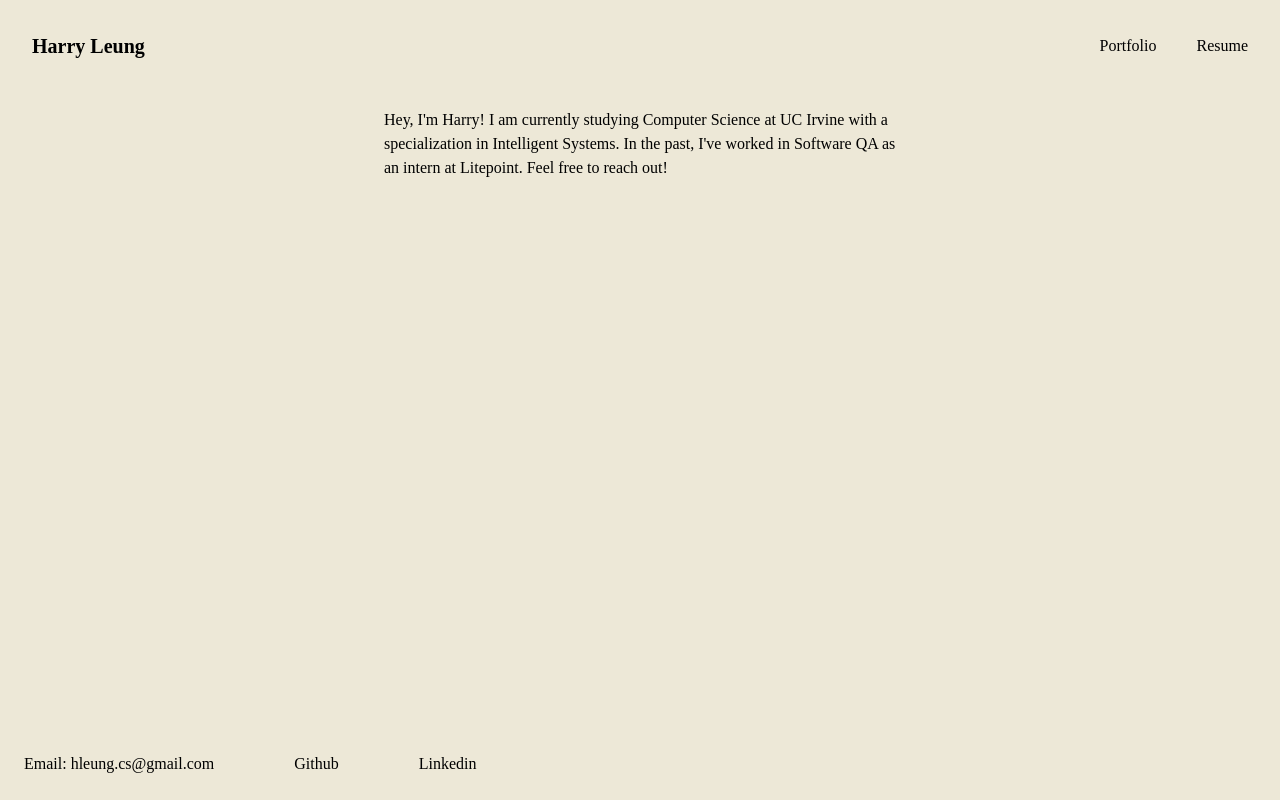
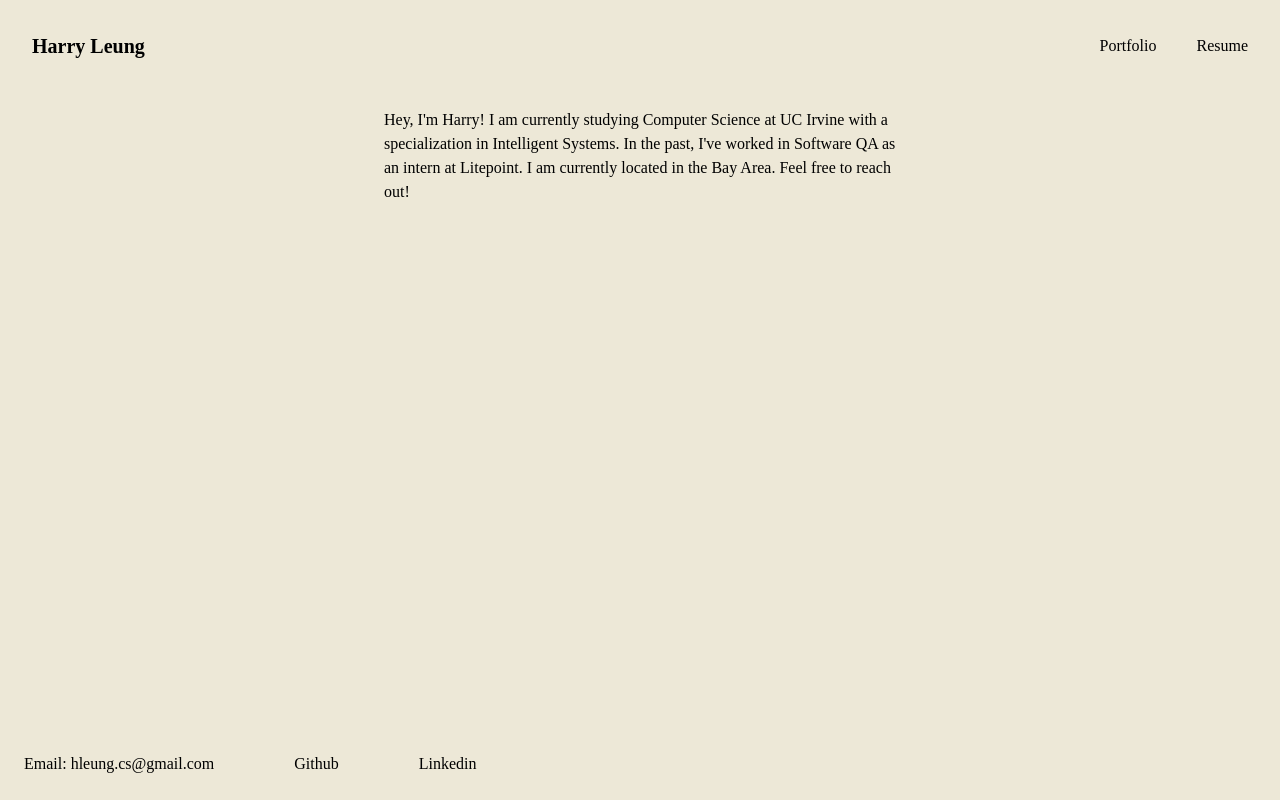
Before and after one commit to hgleung/portfolio-site, a Next.js app: page / in a window 1280 px wide. Built offline with nearby package versions, Linux system fonts and the light colour scheme.

Commit message:
small changes to bio

```diff
--- a/src/app/layout.tsx
+++ b/src/app/layout.tsx
@@ -15,7 +15,7 @@ export const metadata: Metadata = {
     template: 'Harry Leung | %s',
     default: 'Harry Leung',
   },
-  description: "Harry Leung's personal webiste. Generated by create-t3-app",
+  description: "Computer Science student and Software Engineer located in the Bay Area.",
   icons: [{ rel: "icon", url: "/favicon.ico" }],
 };
 
--- a/src/app/page.tsx
+++ b/src/app/page.tsx
@@ -8,7 +8,7 @@ export default function HomePage() {
   return (
     <main className="flex max-w-lg flex-col items-center self-center justify-center bg-ivory text-black">
       Hey, I'm Harry! I am currently studying Computer Science at UC Irvine with a specialization in Intelligent Systems.
-      In the past, I've worked in Software QA as an intern at Litepoint. Feel free to reach out!
+      In the past, I've worked in Software QA as an intern at Litepoint. I am currently located in the Bay Area. Feel free to reach out!
       <Footer />
     </main>
   );
```
Also changed, not shown: 1 other file (tests, documents, lock files or other folders).
